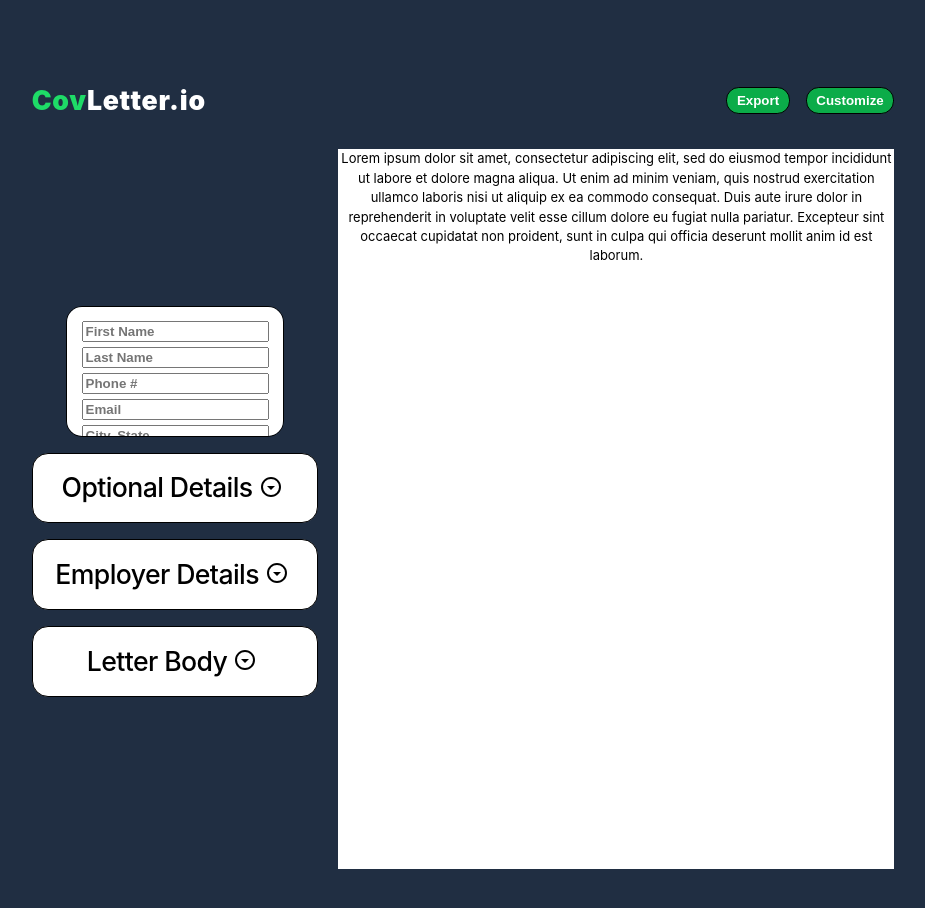
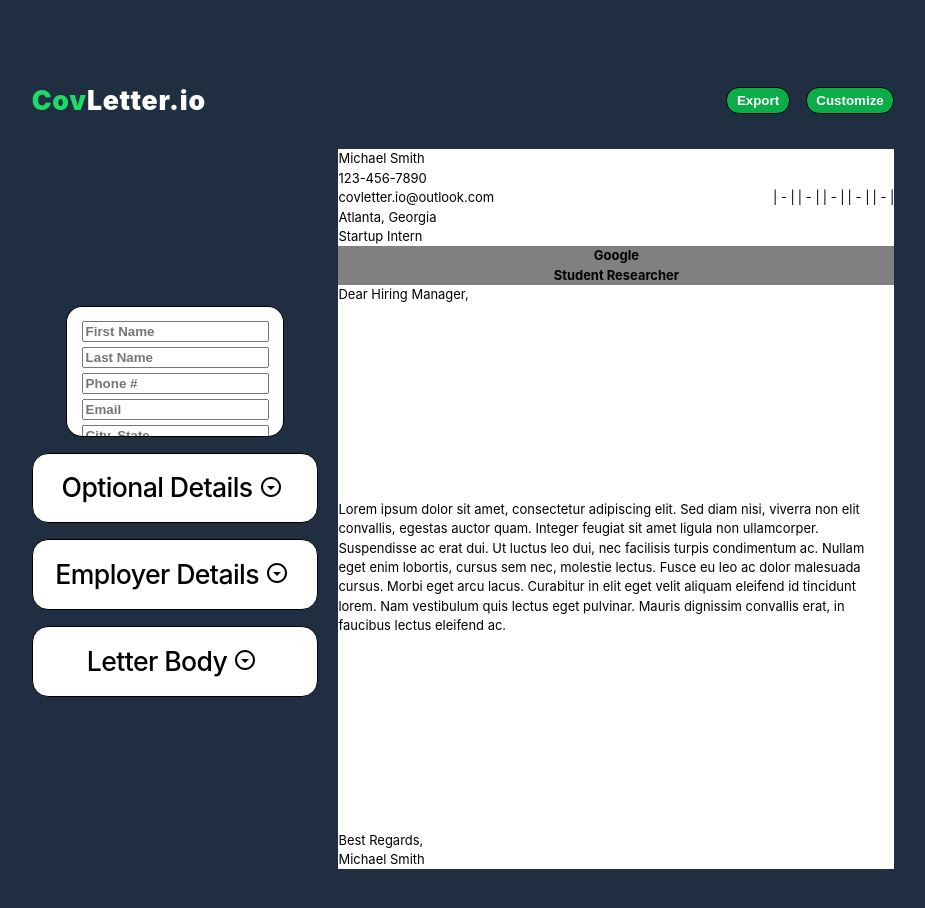
Before and after one commit to iyilmaz24/cv-generator-react, a React (Vite) app: page / in a window 1280 px wide. Shown: the top 908 px of the page, without its empty margins (177-1102 px from the left). Built offline with nearby package versions, Linux system fonts and the light colour scheme.

Commit message:
create skeleton of cover letter with fake information

```diff
--- a/src/components/previewLetter.jsx
+++ b/src/components/previewLetter.jsx
@@ -4,13 +4,52 @@ export default function PreviewLetter({ string, styleClasses }) {
     return (
         <>
             <div className={styleClasses}>
-                Lorem ipsum dolor sit amet, consectetur adipiscing elit,
-                sed do eiusmod tempor incididunt ut labore et dolore magna aliqua.
-                Ut enim ad minim veniam, quis nostrud exercitation ullamco laboris nisi ut aliquip ex
-                ea commodo consequat. Duis aute irure dolor in reprehenderit in voluptate velit esse cillum
-                dolore eu fugiat nulla pariatur. Excepteur sint occaecat cupidatat non proident, sunt in culpa qui
-                officia deserunt mollit anim id est laborum.
+                <div style={{width:"100%", display:"flex", justifyContent:"space-between", alignItems:"center", textAlign:"left"}}>
+                    <div>
+                        <div>Michael Smith</div>
+                        <div>123-456-7890</div>
+                        <div>covletter.io@outlook.com</div>
+                        <div>Atlanta, Georgia</div>
+                        <div>Startup Intern</div>
+                    </div>
+
+                    <div style={{display:"flex", justifyContent:"center", alignItems:"center", gap:"3px"}}>
+                        <div>| - |</div>
+                        <div>| - |</div>
+                        <div>| - |</div>
+                        <div>| - |</div>
+                        <div>| - |</div>
+                    </div>
+                </div>
+
+
+            <div style={{backgroundColor:"gray", width:"100%", fontWeight:"bold"}}>
+                <div>Google</div>
+                <div>Student Researcher</div>
             </div>
+
+            <div style={{width:"100%", height:"100%", flexDirection:"column", display:"flex", justifyContent:"space-between", textAlign:"left"}}>
+                <div>Dear Hiring Manager,</div>
+                <div>Lorem ipsum dolor sit amet, consectetur adipiscing elit.
+                    Sed diam nisi, viverra non elit convallis, egestas auctor quam.
+                    Integer feugiat sit amet ligula non ullamcorper. Suspendisse ac erat dui.
+                    Ut luctus leo dui, nec facilisis turpis condimentum ac.
+                    Nullam eget enim lobortis, cursus sem nec, molestie lectus.
+                    Fusce eu leo ac dolor malesuada cursus. Morbi eget arcu lacus.
+                    Curabitur in elit eget velit aliquam eleifend id tincidunt lorem.
+                    Nam vestibulum quis lectus eget pulvinar.
+                    Mauris dignissim convallis erat, in faucibus lectus eleifend ac.
+                    </div>
+                <div>
+                    <div>Best Regards,</div>
+                    <div>Michael Smith</div>
+                </div>
+            </div>
+
+
+            </div>
+
+
         </>
     )
 }
```
